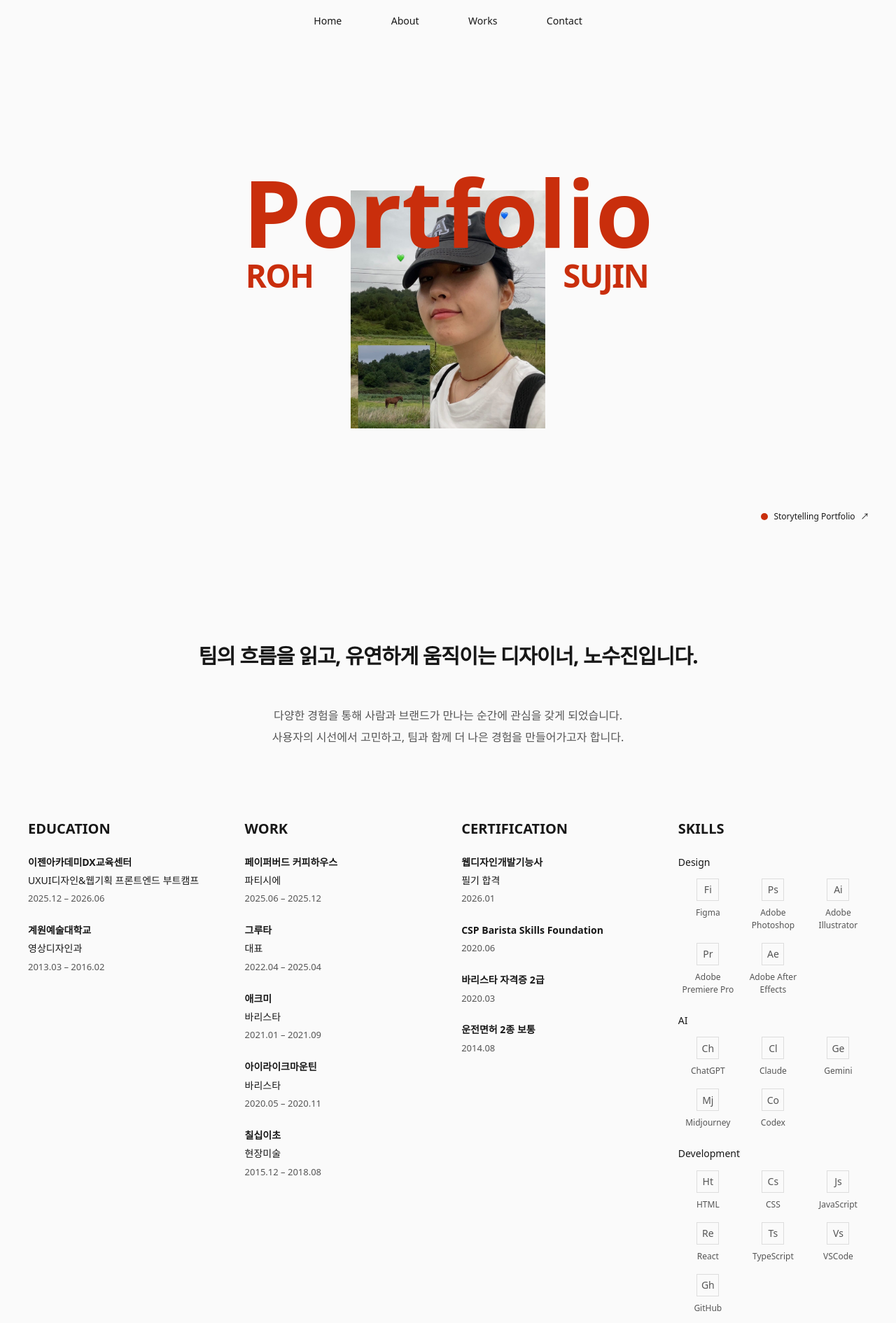
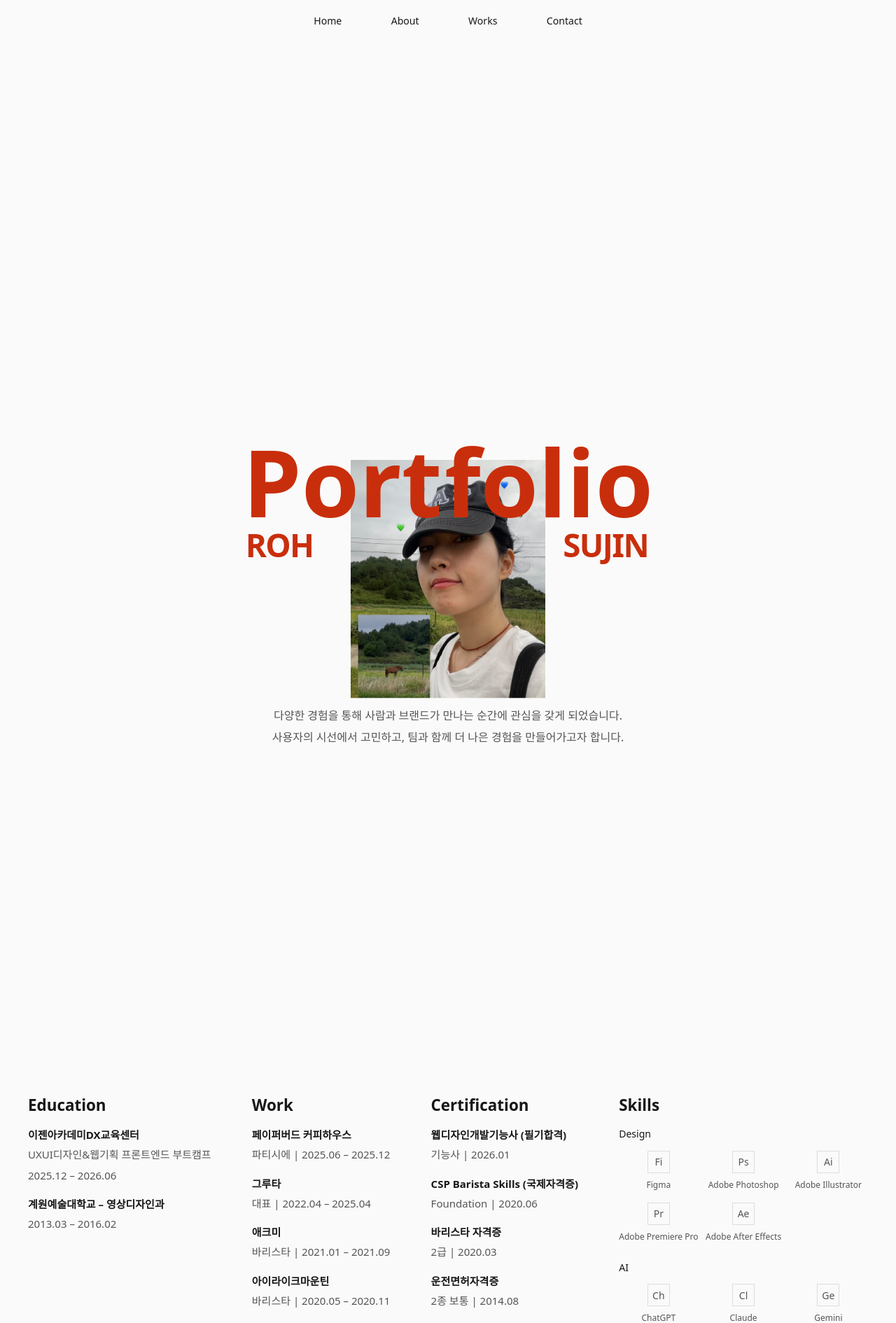
Before and after one commit to o3osso3o/sujinroh_portfolio, a React (Vite) app: page / in a window 1280 px wide. Shown: the top 1890 px of the page at 70% size. Built offline with nearby package versions, Linux system fonts and the light colour scheme; a web font is replaced by a local one.

Commit message:
hero&about interaction

```diff
--- a/src/App.css
+++ b/src/App.css
@@ -30,3 +30,45 @@
   min-height: calc(100vh - 3.75rem);
   min-height: calc(100svh - 3.75rem);
 }
+
+/* One entrance timeline on page load. Individual translate preserves the
+   portrait's existing horizontal centering and mouse interaction. */
+@media (prefers-reduced-motion: no-preference) {
+  .hero_title {
+    animation: intro_rise 950ms cubic-bezier(0.16, 1, 0.3, 1) 200ms both;
+  }
+
+  .hero_name,
+  .hero_portrait {
+    animation: intro_reveal 650ms ease-out 850ms both;
+  }
+
+  .site_header,
+  .storytelling_link {
+    animation: intro_reveal 650ms ease-out 1700ms both;
+  }
+}
+
+@keyframes intro_rise {
+  from {
+    opacity: 0;
+    translate: 0 4rem;
+    visibility: hidden;
+  }
+  to {
+    opacity: 1;
+    translate: 0 0;
+    visibility: visible;
+  }
+}
+
+@keyframes intro_reveal {
+  from {
+    opacity: 0;
+    visibility: hidden;
+  }
+  to {
+    opacity: 1;
+    visibility: visible;
+  }
+}
--- a/src/App.tsx
+++ b/src/App.tsx
@@ -1,6 +1,5 @@
 import Header from './components/Header/Header'
-import Hero from './components/Hero/Hero'
-import About from './components/About/About'
+import HeroAbout from './components/HeroAbout/HeroAbout'
 import './App.css'
 
 export default function App() {
@@ -8,8 +7,7 @@ export default function App() {
     <div className="portfolio_page">
       <Header />
       <main className="portfolio_main">
-        <div className="hero_viewport"><Hero /></div>
-        <About />
+        <HeroAbout />
       </main>
     </div>
   )
--- a/src/components/About/About.css
+++ b/src/components/About/About.css
@@ -23,30 +23,41 @@
   line-height: 1.9;
 }
 .about_profile_grid {
-  display: grid;
-  grid-template-columns: repeat(4, minmax(0, 1fr));
-  gap: clamp(1.5rem, 3vw, 3rem);
+  display: flex;
+  align-items: flex-start;
+  justify-content: space-between;
+  gap: var(--space_8);
   margin-top: clamp(4rem, 8vw, 8rem);
+}
+.about_column {
+  flex: 0 1 auto;
+  min-width: 0;
 }
 .about_column h3, .about_faq_content h3 {
   margin-bottom: var(--space_6);
-  font-size: 1.25rem;
+  font-size: 1.4rem;
   font-weight: 700;
   line-height: 1.3;
 }
+.about_column h3 { margin-bottom: var(--space_4); }
 .about_entries, .about_skill_tiles {
   padding: 0;
   margin: 0;
   list-style: none;
 }
-.about_entries { display: grid; gap: var(--space_6); }
+.about_entries { display: grid; gap: var(--space_4); }
 .about_entries h4 {
-  font-size: var(--font_size_small);
-  font-weight: 600;
+  font-size: 0.9375rem;
+  font-weight: 700;
   line-height: 1.6;
 }
-.about_detail { margin-top: var(--space_1); font-size: var(--font_size_small); }
-.about_date { margin-top: var(--space_1); color: var(--color_text_secondary); font-size: 0.8125rem; }
+.about_detail, .about_date {
+  margin-top: var(--space_1);
+  color: var(--color_text_secondary);
+  font-size: 0.9375rem;
+  line-height: 1.7;
+}
+.about_meta_separator { white-space: pre; }
 .about_skill_groups { display: grid; gap: var(--space_6); }
 .about_skill_heading { font-size: var(--font_size_small); font-weight: 500; margin-bottom: var(--space_3); }
 .about_skill_tiles { display: grid; grid-template-columns: repeat(3, minmax(0, 1fr)); gap: var(--space_4) var(--space_2); }
@@ -111,19 +122,12 @@
 .about_faq_indicator { flex-shrink: 0; font-size: 1.25rem; font-weight: 400; }
 .about_faq_panel { padding: 0 var(--space_1) var(--space_6); color: var(--color_text_secondary); font-size: var(--font_size_small); line-height: 1.8; }
 @media (prefers-reduced-motion: no-preference) {
-  .about_intro[data-revealed='true'] {
-    animation: about_intro_reveal 650ms cubic-bezier(0.22, 1, 0.36, 1) both;
-  }
   .about_faq_panel:not([hidden]) { animation: about_answer_reveal 140ms ease-out; }
   .about_faq_item button { transition: color 140ms ease-out; }
 }
-@keyframes about_intro_reveal {
-  from { opacity: 0; transform: translateY(1.5rem); }
-  to { opacity: 1; transform: translateY(0); }
-}
 @keyframes about_answer_reveal { from { opacity: 0; } to { opacity: 1; } }
 @media (max-width: 68rem) {
-  .about_profile_grid { grid-template-columns: repeat(2, minmax(0, 1fr)); gap: var(--space_12); }
+  .about_profile_grid { display: grid; grid-template-columns: repeat(2, minmax(0, 1fr)); }
   .about_faq { gap: var(--space_12); }
 }
 @media (max-width: 40rem) {
--- a/src/components/About/About.tsx
+++ b/src/components/About/About.tsx
@@ -1,10 +1,10 @@
-import { Fragment, useEffect, useRef } from 'react'
+import { Fragment } from 'react'
 import { certification, education, introduction, skill_groups, work } from '../../data/about'
 import type { ProfileEntry } from '../../types/portfolio'
 import Faq from './Faq'
 import './About.css'
 
-function ProfileColumn({ title, entries }: { title: string; entries: ProfileEntry[] }) {
+function ProfileColumn({ title, entries, stacked_detail = false }: { title: string; entries: ProfileEntry[]; stacked_detail?: boolean }) {
   return (
     <div className="about_column">
       <h3>{title}</h3>
@@ -12,8 +12,11 @@ function ProfileColumn({ title, entries }: { title: string; entries: ProfileEntr
         {entries.map((entry) => (
           <li key={entry.id}>
             <h4>{entry.name}</h4>
-            {entry.detail && <p className="about_detail">{entry.detail}</p>}
-            <p className="about_date">{entry.date_label}</p>
+            {stacked_detail && entry.detail && <p className="about_detail">{entry.detail}</p>}
+            <p className="about_date">
+              {!stacked_detail && entry.detail && <>{entry.detail}<span className="about_meta_separator"> | </span></>}
+              <span>{entry.date_label}</span>
+            </p>
           </li>
         ))}
       </ul>
@@ -21,27 +24,9 @@ function ProfileColumn({ title, entries }: { title: string; entries: ProfileEntr
   )
 }
 
-export default function About() {
-  const intro_ref = useRef<HTMLDivElement>(null)
-
-  useEffect(() => {
-    const intro_element = intro_ref.current
-    if (!intro_element || !('IntersectionObserver' in window)) return
-
-    const observer = new IntersectionObserver(([entry]) => {
-      if (entry.isIntersecting) {
-        intro_element.dataset.revealed = 'true'
-        observer.disconnect()
-      }
-    }, { threshold: 0.15 })
-
-    observer.observe(intro_element)
-    return () => observer.disconnect()
-  }, [])
-
+export function AboutIntro() {
   return (
-    <section id="about" className="about_section" aria-labelledby="about_title">
-      <div className="about_intro" ref={intro_ref}>
+    <div className="about_intro">
       <h2 id="about_title" className="about_statement">{introduction.heading}</h2>
       <p className="about_description">
         {introduction.description.split('\n').map((line, line_index) => (
@@ -52,12 +37,19 @@ export default function About() {
         ))}
       </p>
     </div>
+  )
+}
+
+export default function About() {
+  return (
+    <section id="about" className="about_section" aria-labelledby="about_title">
+      <div className="about_intro_hold"><AboutIntro /></div>
       <div className="about_profile_grid">
-        <ProfileColumn title="EDUCATION" entries={education} />
-        <ProfileColumn title="WORK" entries={work} />
-        <ProfileColumn title="CERTIFICATION" entries={certification} />
+        <ProfileColumn title="Education" entries={education} stacked_detail />
+        <ProfileColumn title="Work" entries={work} />
+        <ProfileColumn title="Certification" entries={certification} />
         <div className="about_column">
-          <h3>SKILLS</h3>
+          <h3>Skills</h3>
           <div className="about_skill_groups">
             {skill_groups.map((group) => (
               <div key={group.name}>
--- a/src/components/Hero/Hero.css
+++ b/src/components/Hero/Hero.css
@@ -15,6 +15,7 @@
   width: min(100%, clamp(44rem, 46.875vw, 56.25rem), 112svh);
   aspect-ratio: 700 / 380;
   color: var(--color_accent);
+  transform-origin: top center;
 }
 
 .hero_portrait {
--- /dev/null
+++ b/src/components/HeroAbout/HeroAbout.css
@@ -0,0 +1,70 @@
+.hero_about_sequence {
+  --scene_height: calc(100svh - 3.75rem);
+  --hero_y: 0px;
+  --hero_scale: 1;
+  position: relative;
+}
+
+.hero_scroll_track { position: relative; scroll-margin-top: 3.75rem; }
+.hero_scroll_scene { min-height: var(--scene_height); }
+.hero_storytelling_slot {
+  position: absolute;
+  top: 0;
+  width: 100%;
+  height: var(--scene_height);
+  pointer-events: none;
+}
+.hero_storytelling_slot a { pointer-events: auto; }
+
+@media (prefers-reduced-motion: no-preference) {
+  .hero_about_sequence[data-scroll-enabled='true'] {
+    padding-top: var(--scene_height);
+  }
+  .hero_about_sequence[data-scroll-enabled='true'] .about_section {
+    scroll-margin-top: var(--about_anchor_offset);
+  }
+  .hero_about_sequence[data-scroll-enabled='true'] .about_profile_grid {
+    margin-top: var(--profile_gap);
+  }
+  html.hero_intro_snap {
+    scroll-snap-type: y proximity;
+  }
+  html.hero_intro_snap .about_intro_hold {
+    scroll-snap-align: start;
+    scroll-snap-stop: always;
+    scroll-margin-top: var(--intro_snap_top);
+  }
+  .hero_about_sequence[data-scroll-enabled='true'] .about_intro_hold {
+    height: var(--intro_hold_height);
+  }
+  html.hero_intro_snap .about_intro {
+    position: sticky;
+    top: var(--intro_snap_top);
+  }
+  .hero_about_sequence[data-scroll-enabled='true'] .hero_scroll_track {
+    position: absolute;
+    inset: 0 0 auto;
+    height: var(--track_height);
+    pointer-events: none;
+  }
+  .hero_about_sequence[data-scroll-enabled='true'] .hero_scroll_scene {
+    position: sticky;
+    top: 0;
+    height: var(--scene_height);
+    z-index: 1;
+  }
+  /* Text scrolls behind the pinned visual, without changing its opacity. */
+  .hero_about_sequence[data-scroll-enabled='true'] .hero_scroll_scene::before {
+    content: '';
+    position: absolute;
+    inset: 0 0 auto;
+    height: var(--hero_cover_height, 0px);
+    background: var(--color_background);
+  }
+  .hero_about_sequence[data-scroll-enabled='true'] .hero_visual {
+    transform: translateY(var(--hero_y)) scale(var(--hero_scale));
+    transform-origin: top center;
+    will-change: transform;
+    pointer-events: auto;
+  }
+}
--- /dev/null
+++ b/src/components/HeroAbout/HeroAbout.tsx
@@ -0,0 +1,105 @@
+import { useLayoutEffect, useRef } from 'react'
+import Hero, { StorytellingLink } from '../Hero/Hero'
+import About from '../About/About'
+import { create_intro_snap, create_scroll_timeline, get_scroll_state } from './scroll_timeline'
+import './HeroAbout.css'
+
+export default function HeroAbout() {
+  const sequence_ref = useRef<HTMLDivElement>(null)
+
+  useLayoutEffect(() => {
+    const sequence = sequence_ref.current!
+    const track = sequence.querySelector<HTMLElement>('.hero_scroll_track')!
+    const scene = sequence.querySelector<HTMLElement>('.hero_scroll_scene')!
+    const hero_viewport = sequence.querySelector<HTMLElement>('.hero_viewport')!
+    const visual = sequence.querySelector<HTMLElement>('.hero_visual')!
+    const intro = sequence.querySelector<HTMLElement>('.about_intro')!
+    const profile_grid = sequence.querySelector<HTMLElement>('.about_profile_grid')!
+    const motion_query = window.matchMedia('(prefers-reduced-motion: reduce)')
+    let frame_id = 0
+    let needs_measure = true
+    let enabled = false
+    let track_top = 0
+    let timeline = create_scroll_timeline(1, 1, 1, 2)
+
+    function measure() {
+      const viewport_height = document.documentElement.clientHeight
+      const scene_height = hero_viewport.offsetHeight
+      enabled = !motion_query.matches && viewport_height >= 600
+      sequence.dataset.scrollEnabled = String(enabled)
+      if (!enabled) {
+        document.documentElement.classList.remove('hero_intro_snap')
+        return
+      }
+
+      // Preserve the half-viewport spacing in normal document flow.
+      sequence.style.setProperty('--profile_gap', `${viewport_height * 0.5}px`)
+      const intro_snap = create_intro_snap(viewport_height, visual.offsetHeight, intro.offsetHeight)
+      sequence.style.setProperty('--intro_snap_top', `${intro_snap.snap_top}px`)
+      sequence.style.setProperty('--intro_hold_height', `${intro_snap.wrapper_height}px`)
+      document.documentElement.classList.toggle('hero_intro_snap', intro_snap.fits_viewport)
+      track_top = track.getBoundingClientRect().top + window.scrollY
+      const profile_bounds = profile_grid.getBoundingClientRect()
+      const profile_top = profile_bounds.top + window.scrollY - track_top
+      timeline = create_scroll_timeline(
+        viewport_height, scene_height, visual.offsetHeight,
+        profile_top,
+      )
+      sequence.style.setProperty('--track_height', `${timeline.track_height}px`)
+      sequence.style.setProperty('--about_anchor_offset', `${viewport_height * 0.05 + visual.offsetHeight + 24}px`)
+
+    }
+
+    function update() {
+      frame_id = 0
+      if (needs_measure) {
+        measure()
+        needs_measure = false
+      }
+      if (!enabled) return
+      const state = get_scroll_state(timeline, window.scrollY - track_top)
+      sequence.style.setProperty('--hero_y', `${state.hero_y}px`)
+      sequence.style.setProperty('--hero_scale', String(state.hero_scale))
+      sequence.style.setProperty('--hero_cover_height', `${state.hero_bottom}px`)
+      sequence.dataset.scrollPhase = state.phase
+    }
+
+    function schedule() {
+      if (!frame_id) frame_id = requestAnimationFrame(update)
+    }
+    function schedule_measure() {
+      needs_measure = true
+      schedule()
+    }
+    const resize_observer = new ResizeObserver(schedule_measure)
+    resize_observer.observe(scene)
+    resize_observer.observe(visual)
+    resize_observer.observe(intro)
+    resize_observer.observe(profile_grid)
+    resize_observer.observe(sequence.querySelector<HTMLElement>('.about_section')!)
+    window.addEventListener('scroll', schedule, { passive: true })
+    window.addEventListener('resize', schedule_measure)
+    motion_query.addEventListener('change', schedule_measure)
+    update()
+    return () => {
+      document.documentElement.classList.remove('hero_intro_snap')
+      cancelAnimationFrame(frame_id)
+      resize_observer.disconnect()
+      window.removeEventListener('scroll', schedule)
+      window.removeEventListener('resize', schedule_measure)
+      motion_query.removeEventListener('change', schedule_measure)
+    }
+  }, [])
+
+  return (
+    <div className="hero_about_sequence" ref={sequence_ref}>
+      <div id="home" className="hero_scroll_track">
+        <div className="hero_scroll_scene">
+          <div className="hero_viewport"><Hero /></div>
+        </div>
+        <div className="hero_storytelling_slot"><StorytellingLink /></div>
+      </div>
+      <About />
+    </div>
+  )
+}
--- /dev/null
+++ b/src/components/HeroAbout/scroll_timeline.ts
@@ -0,0 +1,42 @@
+export function create_intro_snap(viewport_height: number, visual_height: number, intro_height: number) {
+  const snap_top = viewport_height * 0.05 + visual_height + Math.min(64, viewport_height * 0.06)
+  const fits_viewport = snap_top + intro_height <= viewport_height - 24
+  const hold_distance = fits_viewport ? viewport_height * 0.12 : 0
+  return { snap_top, fits_viewport, hold_distance, wrapper_height: intro_height + hold_distance }
+}
+
+export function create_scroll_timeline(
+  viewport_height: number, scene_height: number, visual_height: number,
+  profile_top: number,
+) {
+  const initial_top = (scene_height - visual_height) / 2
+  const pinned_top = viewport_height * 0.05
+  const move_end = Math.max(0, initial_top - pinned_top)
+  // Keep a 20px gap while the rising profile pushes the hero to half size.
+  const shrink_start = Math.max(move_end, profile_top - pinned_top - visual_height - 20)
+  const shrink_end = shrink_start + visual_height * 0.5
+  const release_start = shrink_end
+  return {
+    initial_top, visual_height, move_end, shrink_start, shrink_end, release_start,
+    track_height: scene_height + release_start,
+  }
+}
+
+export function get_scroll_state(timeline: ReturnType<typeof create_scroll_timeline>, distance: number) {
+  const scroll_distance = Math.max(0, distance)
+  const { initial_top, visual_height, move_end, shrink_start, shrink_end, release_start } = timeline
+  const shrink_progress = Math.min(1, Math.max(0,
+    (scroll_distance - shrink_start) / (shrink_end - shrink_start),
+  ))
+  const hero_y = -Math.min(scroll_distance, move_end)
+  const hero_scale = 1 - shrink_progress * 0.5
+  return {
+    hero_y,
+    hero_scale,
+    hero_bottom: initial_top + hero_y + visual_height * hero_scale,
+    phase: scroll_distance < move_end ? 'hero'
+      : scroll_distance < shrink_start ? 'intro'
+        : scroll_distance < shrink_end ? 'shrink'
+          : scroll_distance < release_start ? 'profile' : 'flow',
+  }
+}
--- a/src/data/about.ts
+++ b/src/data/about.ts
@@ -1,13 +1,13 @@
 import type { FaqItem, ProfileEntry, ProfileImage, SkillGroup } from '../types/portfolio'
 
 export const introduction = {
-  heading: '팀의 흐름을 읽고, 유연하게 움직이는 디자이너, 노수진입니다.',
+  heading: '팀의 흐름을 읽고 유연하게 움직이는 디자이너, 노수진입니다.',
   description: '다양한 경험을 통해 사람과 브랜드가 만나는 순간에 관심을 갖게 되었습니다.\n사용자의 시선에서 고민하고, 팀과 함께 더 나은 경험을 만들어가고자 합니다.',
 }
 
 export const education: ProfileEntry[] = [
   { id: 'ezen', name: '이젠아카데미DX교육센터', detail: 'UXUI디자인&웹기획 프론트엔드 부트캠프', date_label: '2025.12 – 2026.06' },
-  { id: 'kaywon', name: '계원예술대학교', detail: '영상디자인과', date_label: '2013.03 – 2016.02' },
+  { id: 'kaywon', name: '계원예술대학교 – 영상디자인과', detail: null, date_label: '2013.03 – 2016.02' },
 ]
 
 export const work: ProfileEntry[] = [
@@ -19,10 +19,10 @@ export const work: ProfileEntry[] = [
 ]
 
 export const certification: ProfileEntry[] = [
-  { id: 'web-design', name: '웹디자인개발기능사', detail: '필기 합격', date_label: '2026.01' },
-  { id: 'csp', name: 'CSP Barista Skills Foundation', detail: null, date_label: '2020.06' },
-  { id: 'barista', name: '바리스타 자격증 2급', detail: null, date_label: '2020.03' },
-  { id: 'driving', name: '운전면허 2종 보통', detail: null, date_label: '2014.08' },
+  { id: 'web-design', name: '웹디자인개발기능사 (필기합격)', detail: '기능사', date_label: '2026.01' },
+  { id: 'csp', name: 'CSP Barista Skills (국제자격증)', detail: 'Foundation', date_label: '2020.06' },
+  { id: 'barista', name: '바리스타 자격증', detail: '2급', date_label: '2020.03' },
+  { id: 'driving', name: '운전면허자격증', detail: '2종 보통', date_label: '2014.08' },
 ]
 
 // Text marks are placeholders, not brand logos. Add approved local icon paths later.
```
Also changed, not shown: src/components/Hero/Hero.tsx (+9 -2 lines), 1 other file (tests, documents, lock files or other folders). Lines whose indentation alone changed are shown as unchanged.
